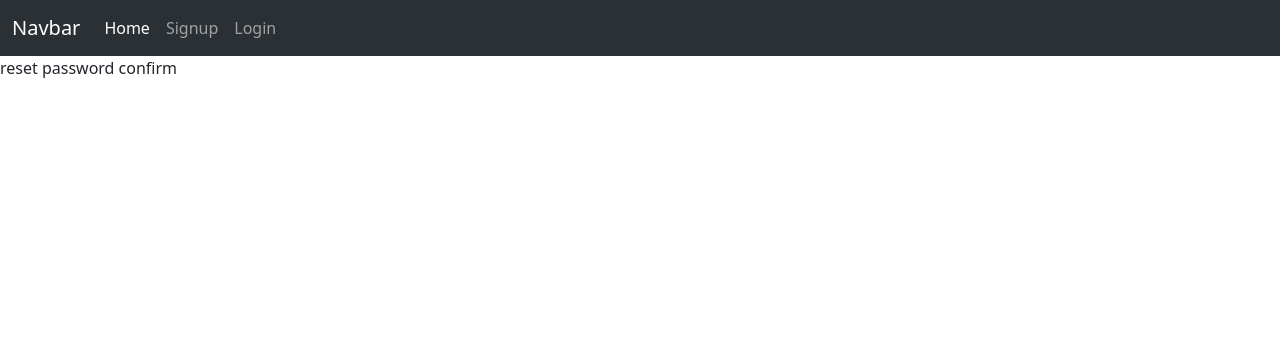
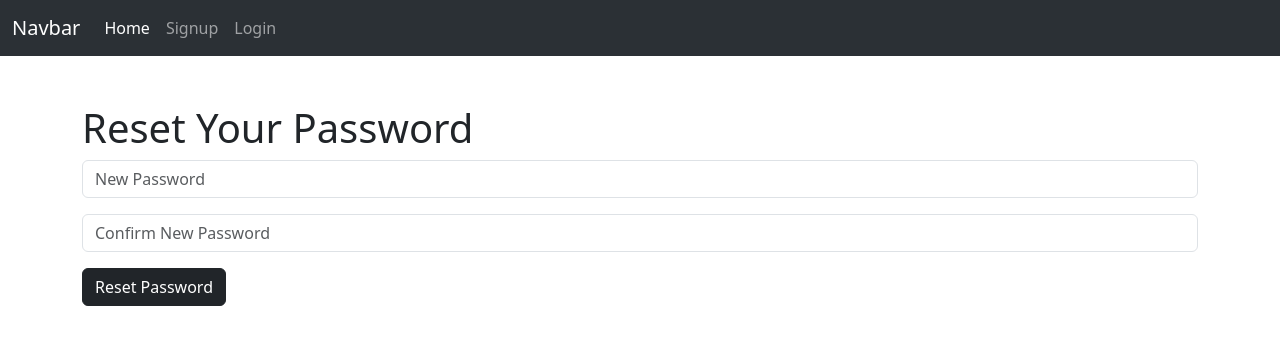
Before and after one commit to Eshat002/Auth, a React (Create React App) app in the folder frontend/: page /password/reset/confirm/1/1 in a window 1280 px wide. Shown: the top 344 px of the page. Built offline with nearby package versions, Linux system fonts and the light colour scheme.

Commit message:
Add ResetPassword and ConfirmResetPassword component

```diff
--- a/frontend/src/screens/ResetPassword.jsx
+++ b/frontend/src/screens/ResetPassword.jsx
@@ -1,7 +1,46 @@
-import React from "react";
+import React, { useState } from "react";
+import { Navigate } from "react-router-dom";
+import { connect } from "react-redux";
+import { password_reset } from "../actions/auth";
 
-const ResetPassword = () => {
-  return <div>reset password</div>;
+const ResetPassword = ({ password_reset }) => {
+  const [RequestSent, setRequestSent] = useState(false);
+  const [FormData, setFormData] = useState({
+    email: "",
+  });
+  const { email } = FormData;
+  const onChange = (e) =>
+    setFormData({ ...FormData, [e.target.name]: e.target.value });
+  const onSubmit = (e) => {
+    e.preventDefault();
+    password_reset(email);
+    setRequestSent(true);
+  };
+
+  if (RequestSent) {
+    return <Navigate to="/" />;
+  }
+  return (
+    <div className="container mt-5">
+      <h1>Reset Your Password</h1>
+
+      <form onSubmit={(e) => onSubmit(e)}>
+        <div className="form-group">
+          <input
+            type="email"
+            name="email"
+            placeholder="Email"
+            className="form-control mb-3"
+            value={email}
+            onChange={(e) => onChange(e)}
+          />
+        </div>
+        <button className="btn btn-dark" type="submit">
+          Reset Password
+        </button>
+      </form>
+    </div>
+  );
 };
 
-export default ResetPassword;
+export default connect(null, { password_reset })(ResetPassword);
--- a/frontend/src/screens/ResetPasswordConfirm.jsx
+++ b/frontend/src/screens/ResetPasswordConfirm.jsx
@@ -1,7 +1,62 @@
-import React from "react";
+import React, { useState } from "react";
+import { Navigate, useParams } from "react-router-dom";
+import { connect } from "react-redux";
+import { password_reset_confirm } from "../actions/auth";
 
-const ResetPasswordConfirm = () => {
-  return <div>reset password confirm</div>;
+const ResetPasswordConfirm = ({ password_reset_confirm }) => {
+  const [RequestSent, setRequestSent] = useState(false);
+  const [FormData, setFormData] = useState({
+    new_password: "",
+    re_new_password: "",
+  });
+
+  const onChange = (e) =>
+    setFormData({ ...FormData, [e.target.name]: e.target.value });
+
+  const { new_password, re_new_password } = FormData;
+  const { uid, token } = useParams();
+
+  const onSubmit = (e) => {
+    e.preventDefault();
+    password_reset_confirm(uid, token, new_password, re_new_password);
+    setRequestSent(true);
+  };
+
+  if (RequestSent) {
+    return <Navigate to="/" />;
+  }
+
+  return (
+    <div className="container mt-5">
+      <h1>Reset Your Password</h1>
+
+      <form onSubmit={(e) => onSubmit(e)}>
+        <div className="form-group">
+          <input
+            type="password"
+            name="new_password"
+            placeholder="New Password"
+            className="form-control mb-3"
+            value={new_password}
+            onChange={(e) => onChange(e)}
+          />
+        </div>
+        <div className="form-group">
+          <input
+            type="password"
+            name="re_new_password"
+            placeholder="Confirm New Password"
+            className="form-control mb-3"
+            value={re_new_password}
+            onChange={(e) => onChange(e)}
+          />
+        </div>
+        <button className="btn btn-dark" type="submit">
+          Reset Password
+        </button>
+      </form>
+    </div>
+  );
 };
 
-export default ResetPasswordConfirm;
+export default connect(null, { password_reset_confirm })(ResetPasswordConfirm);
```
Also changed, not shown: 9 other files (tests, documents, lock files or other folders).
